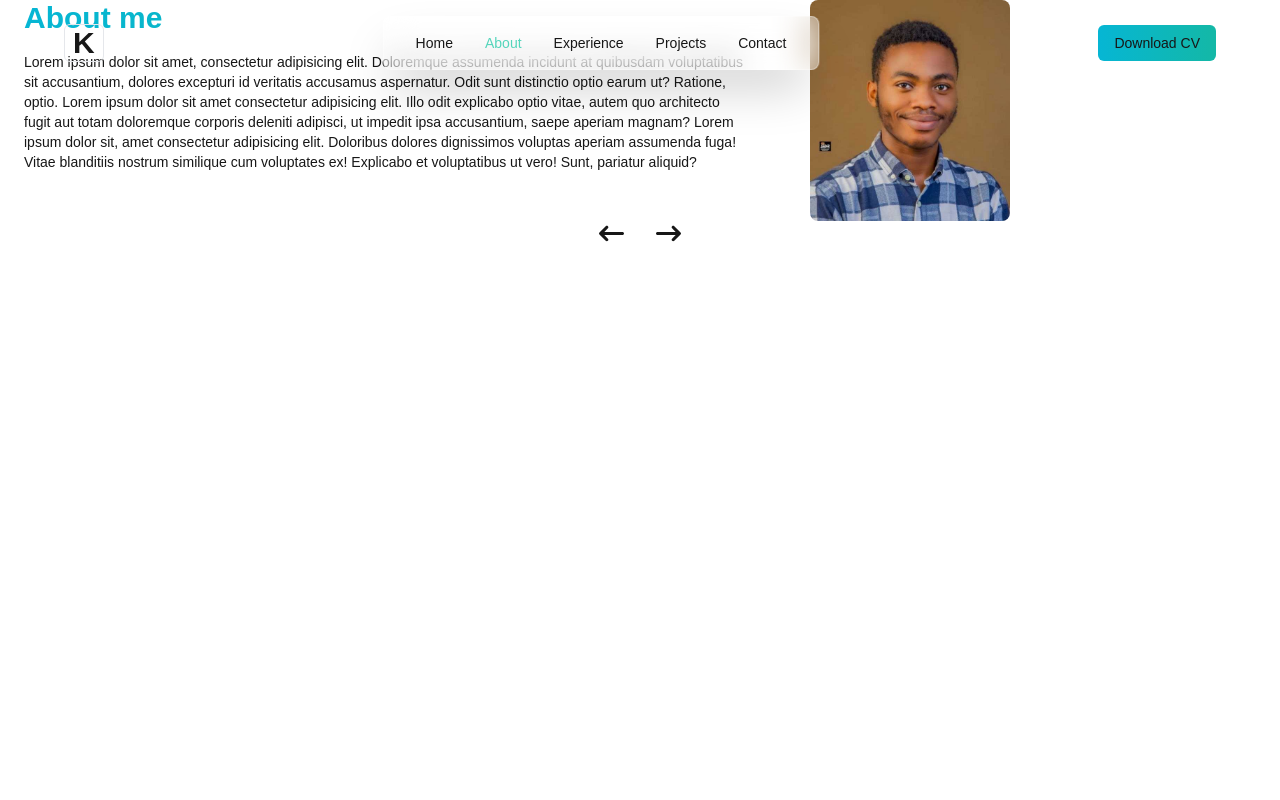
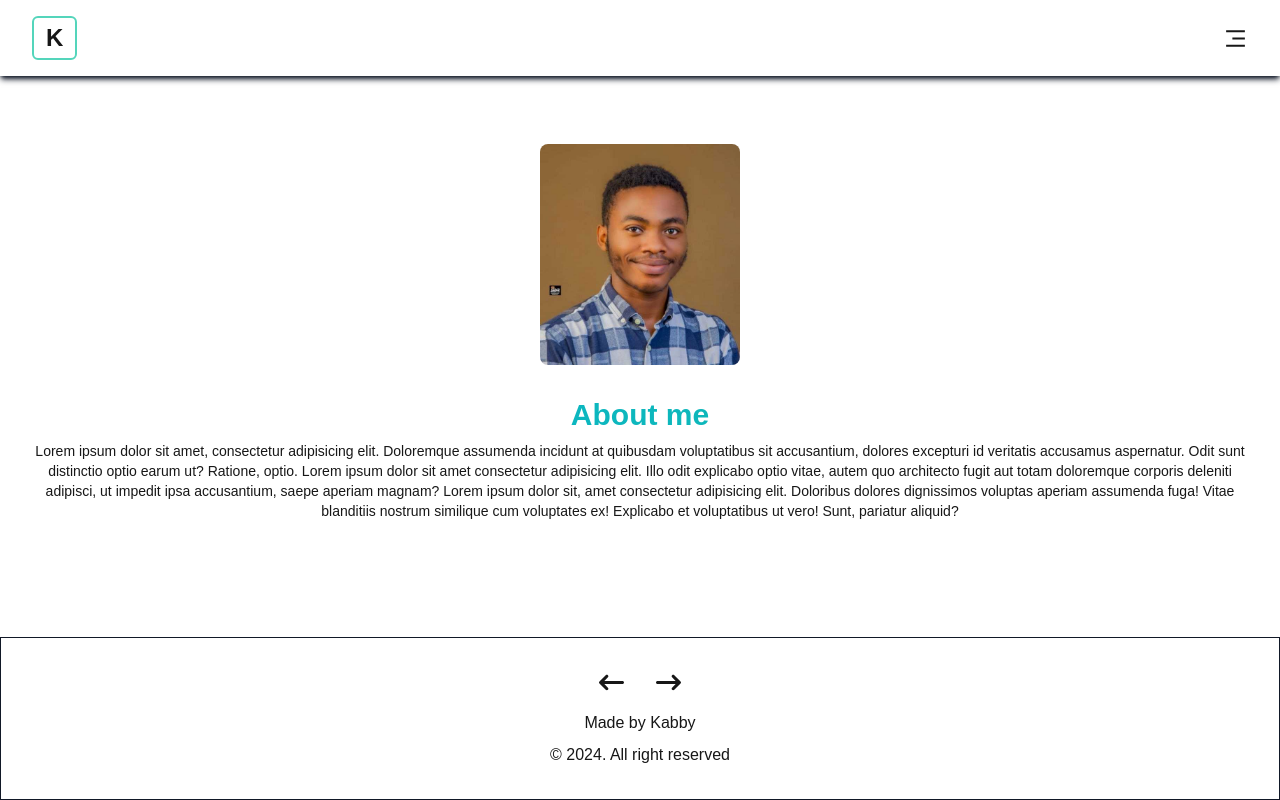
Before and after one commit to Akeemkabiru/Portfolio, a Next.js app: page /about in a window 1280 px wide. Built offline with nearby package versions, Linux system fonts and the light colour scheme.

Commit message:
added the sidebar

```diff
--- a/src/app/about/page.tsx
+++ b/src/app/about/page.tsx
@@ -3,9 +3,9 @@ import React from "react";
 
 export default function page() {
   return (
-    <main className=" w-[80%]">
-      <section className="text-sm flex  gap-16">
-        <div className=" space-y-4">
+    <main>
+      <section className="text-sm items-center gap-8 flex flex-col-reverse">
+        <div className=" space-y-2 text-center">
           <h2 className="text-3xl font-semibold bg-gradient-to-r from-cyan-500 to-teal-500 bg-clip-text text-transparent">
             About me
           </h2>
--- a/src/app/layout.tsx
+++ b/src/app/layout.tsx
@@ -1,8 +1,8 @@
 import type { Metadata } from "next";
 import localFont from "next/font/local";
 import "./globals.css";
-import NavBar from "@/components/navbar";
 import Footer from "@/components/footer";
+import Header from "@/components/header";
 
 const geistSans = localFont({
   src: "./fonts/GeistVF.woff",
@@ -30,8 +30,8 @@ export default function RootLayout({
       <body
         className={`${geistSans.variable} ${geistMono.variable} antialiased`}
       >
-        <NavBar />
-        <main className="px-6">{children}</main>
+        <Header />
+        <main className="px-6 py-16 mt-20">{children}</main>
         <Footer />
       </body>
     </html>
--- a/src/app/page.tsx
+++ b/src/app/page.tsx
@@ -1,13 +1,14 @@
+import Button from "@/components/button";
 import { SKILLS_ITEM } from "@/utils/constant";
 import Image from "next/image";
 
 export default function Home() {
   return (
-    <main className="w-full space-y-6">
+    <main className="w-full space-y-8">
       <div className="space-y-6">
-        <h2>Hi, my name is</h2>
-        <h2 className="font-semibold text-5xl text-primary">Kabby</h2>
-        <h1 className="font-semibold text-xl">Software Engineer</h1>
+        <h2 className="text-primary text-xl">Hi, my name is</h2>
+        <h2 className="font-semibold text-6xl">Kabby</h2>
+        <h1 className="font-semibold text-3xl">Software Engineer</h1>
         <p>
           Lorem ipsum dolor sit amet consectetur, adipisicing elit. Cum ullam
           incidunt quisquam, nisi laboriosam cupiditate culpa, similique impedit
@@ -16,24 +17,18 @@ export default function Home() {
         </p>
       </div>
 
-      <div className="md:flex w-full justify-between flex-wrap grid grid-cols-5 gap-8">
+      <div className="w-full justify-between grid grid-cols-5 gap-8">
         {SKILLS_ITEM.map(({ skill, icon }, index: number) => {
           return (
             <div key={index} className="flex flex-col  items-center gap-4">
-              <span className="text-xs hidden md:block">{skill}</span>
               <Image src={icon} alt={skill} width={50} height={50} />
             </div>
           );
         })}
       </div>
-      <div className="flex items-center gap-8">
-        <button className="hover:bg-gradient-to-r text-sm transition-all duration-500 from-cyan-500 to-teal-500 bg-cyan-500 text-primary px-6 py-3 rounded-md bg-opacity-0 hover:bg-opacity-100 border-2 border-primary">
-          Contact me
-        </button>
-
-        <button className="hover:bg-gradient-to-r text-sm transition-all duration-500 from-cyan-500 to-teal-500 bg-cyan-500 px-6 py-3 rounded-md bg-opacity-0 hover:bg-opacity-100 border-2 border-primary text-primary">
-          Projects
-        </button>
+      <div className="flex items-center gap-8 justify-center">
+        <Button>Contact me</Button>
+        <Button>Projects</Button>
       </div>
     </main>
   );
--- /dev/null
+++ b/src/components/button.tsx
@@ -0,0 +1,15 @@
+export default function Button({ children }: { children: string }) {
+  return (
+    <button className="hover:bg-gradient-to-r text-sm transition-all duration-500 from-cyan-500 to-teal-500 bg-cyan-500 px-6 py-3 rounded-md bg-opacity-0 hover:bg-opacity-100 border-2 border-primary text-primary">
+      {children}
+    </button>
+  );
+}
+
+export function ResumeBtn() {
+  return (
+    <button className="bg-gradient-to-r text-sm transition-all duration-500 from-cyan-500 to-teal-500 bg-cyan-500 px-6 py-3 rounded-md">
+      Resume
+    </button>
+  );
+}
--- a/src/components/footer.tsx
+++ b/src/components/footer.tsx
@@ -2,12 +2,15 @@ import { FaArrowLeftLong, FaArrowRightLong } from "react-icons/fa6";
 
 export default function Footer() {
   return (
-    <section>
+    <section className="fixed bg-background bottom-0 px-16 flex flex-col items-center justify-center w-full py-8 border border-gray-900 gap-4">
       <div className="flex items-center justify-center gap-8">
         <FaArrowLeftLong size={25} />
         <FaArrowRightLong size={25} />
       </div>
-      <div></div>
+      <div className="text-center space-y-2">
+        <p>Made by Kabby</p>
+        <p>&copy; 2024. All right reserved</p>
+      </div>
     </section>
   );
 }
--- /dev/null
+++ b/src/components/header.tsx
@@ -0,0 +1,22 @@
+"use client";
+
+import { RiMenu3Line } from "react-icons/ri";
+import Logo from "./logo";
+import NavBar from "./navbar";
+import { useState } from "react";
+
+export default function Header() {
+  const [isOpenMenu, setIsOpenMenu] = useState(false);
+
+  return (
+    <header>
+      {/* mobile */}
+      <div className="flex justify-between items-center w-full bg-background px-8 py-4 shadow-md shadow-gray-900 fixed top-0">
+        <Logo />
+        <RiMenu3Line size={25} onClick={() => setIsOpenMenu(true)} />
+      </div>
+      {/* mobile nav */}
+      <NavBar isOpenMenu={isOpenMenu} setIsOpenMenu={setIsOpenMenu} />
+    </header>
+  );
+}
--- /dev/null
+++ b/src/components/logo.tsx
@@ -0,0 +1,7 @@
+export default function Logo() {
+  return (
+    <div className="border-2 border-primary px-3 py-1 text-2xl font-semibold rounded-md">
+      K
+    </div>
+  );
+}
--- a/src/components/navbar.tsx
+++ b/src/components/navbar.tsx
@@ -1,83 +1,100 @@
 "use client";
 
-import { NAVBAR_ITEMS } from "@/utils/constant";
+import { NAVBAR_ITEMS, SOCIALS } from "@/utils/constant";
 import { usePathname, useRouter } from "next/navigation";
-import { useState } from "react";
+import { RiCloseLine } from "react-icons/ri";
+import Logo from "./logo";
+import { ResumeBtn } from "./button";
+import Image from "next/image";
+import Link from "next/link";
 
-import { RiCloseLine, RiMenu3Line } from "react-icons/ri";
+type NavBarTypes = {
+  isOpenMenu: boolean;
+  setIsOpenMenu: (isOpenMenu: boolean) => void;
+};
 
-export default function NavBar() {
+export default function NavBar({ isOpenMenu, setIsOpenMenu }: NavBarTypes) {
   const pathName = usePathname();
   const { push } = useRouter();
-  const [isOpenMenu, setIsOpenMenu] = useState(false);
-
-  function handleMenuSwitch() {
-    setIsOpenMenu((prev) => !prev);
-  }
 
   return (
-    <main className="w-full flex items-center justify-between lg:px-16 px-8 py-4 fixed">
-      <h2 className="lg:text-3xl text-xl border font-bold rounded-md px-2">
-        K
-      </h2>
-
-      {/* desktop and tablet */}
-      <nav className="md:flex hidden lg:gap-x-8 bg-white/30 rounded-lg shadow-2xl backdrop-blur-[16.4px] border border-white/30 py-4 px-8">
+    <main className="w-full">
+      {/* mobile */}
+      <div
+        className={`bg-background absolute z-10 top-0 bottom-0 right-0 left-0 ${
+          isOpenMenu ? "block" : "hidden"
+        }`}
+      >
+        <div className="flex justify-between items-center w-full bg-background px-8 py-4">
+          <Logo />
+          <RiCloseLine size={25} onClick={() => setIsOpenMenu(false)} />
+        </div>
+        <div className="flex flex-col justify-center items-center gap-8 pt-16">
+          <div className="text-center space-y-8 font-medium">
             {NAVBAR_ITEMS.map(({ value, route }, index: number) => {
               const isActive = pathName.endsWith(route);
 
               return (
-            <h3
-              key={index}
-              onClick={() => push(route)}
-              className={`cursor-pointer font-medium hover:text-primary text-sm transition-all duration-500 ${
-                isActive ? "text-primary " : ""
-              }`}
-            >
-              {value}
-            </h3>
-          );
-        })}
-      </nav>
-
-      {/* mobile */}
-
-      <nav
-        className={`${
-          isOpenMenu ? "absolute" : "hidden"
-        } left-0 bg-black right-0 h-[100vh] top-0 transition-all duration-300`}
-      >
-        <div className="flex justify-between items-center px-8 py-4">
-          <h2 className="text-2xl border font-bold rounded-md px-2">K</h2>
-          <RiCloseLine size={25} onClick={handleMenuSwitch} />
-        </div>
-        <section className="text-center space-y-12 pt-20">
-          {NAVBAR_ITEMS.map(({ value, route }, index: number) => {
-            const isActive = pathName.endsWith(route);
-
-            return (
-              <h3
+                <div
                   key={index}
                   onClick={() => {
                     push(route);
                     setIsOpenMenu(false);
                   }}
-                className={`cursor-pointer font-medium hover:text-primary text-sm transition-all duration-500 ${
-                  isActive ? "text-primary " : ""
-                }`}
+                  className={`cursor-pointer ${isActive ? "text-primary" : ""}`}
                 >
                   {value}
-              </h3>
+                </div>
               );
             })}
-        </section>
-      </nav>
-      <button className="bg-gradient-to-r text-sm from-cyan-500 to-teal-500 bg-cyan-500 px-4 py-2 rounded-md hidden md:block">
-        Download CV
-      </button>
-      <div className="md:hidden">
-        <RiMenu3Line size={25} onClick={handleMenuSwitch} />
+          </div>
+          <ResumeBtn />
+          <div className="flex gap-8 mt-8 ">
+            {SOCIALS.map(({ icon, link }, index: number) => {
+              return (
+                <Link key={index} href={link} target="_blank">
+                  <Image alt={icon} width={30} height={30} src={icon} />
+                </Link>
+              );
+            })}
+          </div>
+        </div>
       </div>
     </main>
   );
 }
+
+//  {
+//    /* mobile nav */
+//  }
+//  <div className="flex items-center justify-between lg:px-16 px-8 py-4 bg-black">
+//    <h2 className="text-2xl border font-bold rounded-md px-2">K</h2>
+//    <RiMenu3Line size={25} onClick={() => handleMenuSwitch()} />
+//  </div>;
+
+//  {
+//    /* desktop nav */
+//  }
+//  <div>
+//    <nav className="md:flex hidden lg:gap-x-8 bg-white/30 rounded-lg shadow-2xl backdrop-blur-[16.4px] border border-white/30 py-4 px-8">
+//      <h2 className="text-2xl border font-bold rounded-md px-2">K</h2>
+//      {NAVBAR_ITEMS.map(({ value, route }, index: number) => {
+//        const isActive = pathName.endsWith(route);
+
+//        return (
+//          <h3
+//            key={index}
+//            onClick={() => push(route)}
+//            className={`cursor-pointer font-medium hover:text-primary text-sm transition-all duration-500 ${
+//              isActive ? "text-primary " : ""
+//            }`}
+//          >
+//            {value}
+//          </h3>
+//        );
+//      })}
+//      <button className="bg-gradient-to-r text-sm from-cyan-500 to-teal-500 bg-cyan-500 px-4 py-2 rounded-md hidden md:block">
+//        Download CV
+//      </button>
+//    </nav>
+//  </div>;
--- /dev/null
+++ b/src/components/sidebar.tsx
@@ -0,0 +1,49 @@
+"use client";
+
+import { NAVBAR_ITEMS } from "@/utils/constant";
+import { usePathname, useRouter } from "next/navigation";
+import { useState } from "react";
+import { RiCloseLine } from "react-icons/ri";
+
+export default function SideBar() {
+  const [isOpenMenu, setIsOpenMenu] = useState(false);
+  function handleMenuSwitch() {
+    setIsOpenMenu((prev) => !prev);
+  }
+  const pathName = usePathname();
+  const { push } = useRouter();
+
+  return (
+    <nav
+      className={`${
+        isOpenMenu ? "absolute" : "hidden"
+      } left-0 bg-black right-0 h-[100vh] top-0 transition-all duration-300`}
+    >
+      <div className="flex justify-between items-center px-8 py-4">
+        <h2 className="text-2xl border font-bold rounded-md px-2">K</h2>
+        <RiCloseLine size={25} onClick={handleMenuSwitch} />
+      </div>
+      <section className="text-center space-y-12 pt-20">
+        {NAVBAR_ITEMS.map(({ value, route }, index: number) => {
+          const isActive = pathName.endsWith(route);
+
+          return (
+            <h3
+              key={index}
+              onClick={() => {
+                push(route);
+                setIsOpenMenu(false);
+              }}
+              className={`cursor-pointer font-medium hover:text-primary text-sm transition-all duration-500 ${
+                isActive ? "text-primary " : ""
+              }`}
+            >
+              {value}
+            </h3>
+          );
+        })}
+
+      </section>
+    </nav>
+  );
+}
--- a/src/components/sidenav.tsx
+++ b/src/components/sidenav.tsx
@@ -9,6 +9,7 @@ import { AiOutlineArrowDown, AiOutlineArrowUp } from "react-icons/ai";
 export default function SideNav({ children }: { children: React.ReactNode }) {
   const { back, forward } = useRouter();
   const pathName = usePathname();
+
 
   return (
     <section className="flex w-full justify-between">
--- a/src/utils/constant.ts
+++ b/src/utils/constant.ts
@@ -6,11 +6,10 @@ export const NAVBAR_ITEMS = [
   { value: "Contact", route: "/contact" },
 ];
 
-export const SIDENAV_ITEMS = [
+export const SOCIALS = [
   { link: "https://github.com/Akeemkabiru", icon: "/github.svg" },
   { link: "https://www.linkedin.com/in/akeemkabiru", icon: "/linkedin.svg" },
   { link: "https://x.com/kabby_10", icon: "/x.svg" },
-  { link: "https://wa.link/dxnf1j", icon: "/whatsapp.svg" },
 ];
 
 export const SKILLS_ITEM = [
```
Lines whose indentation alone changed are shown as unchanged.
